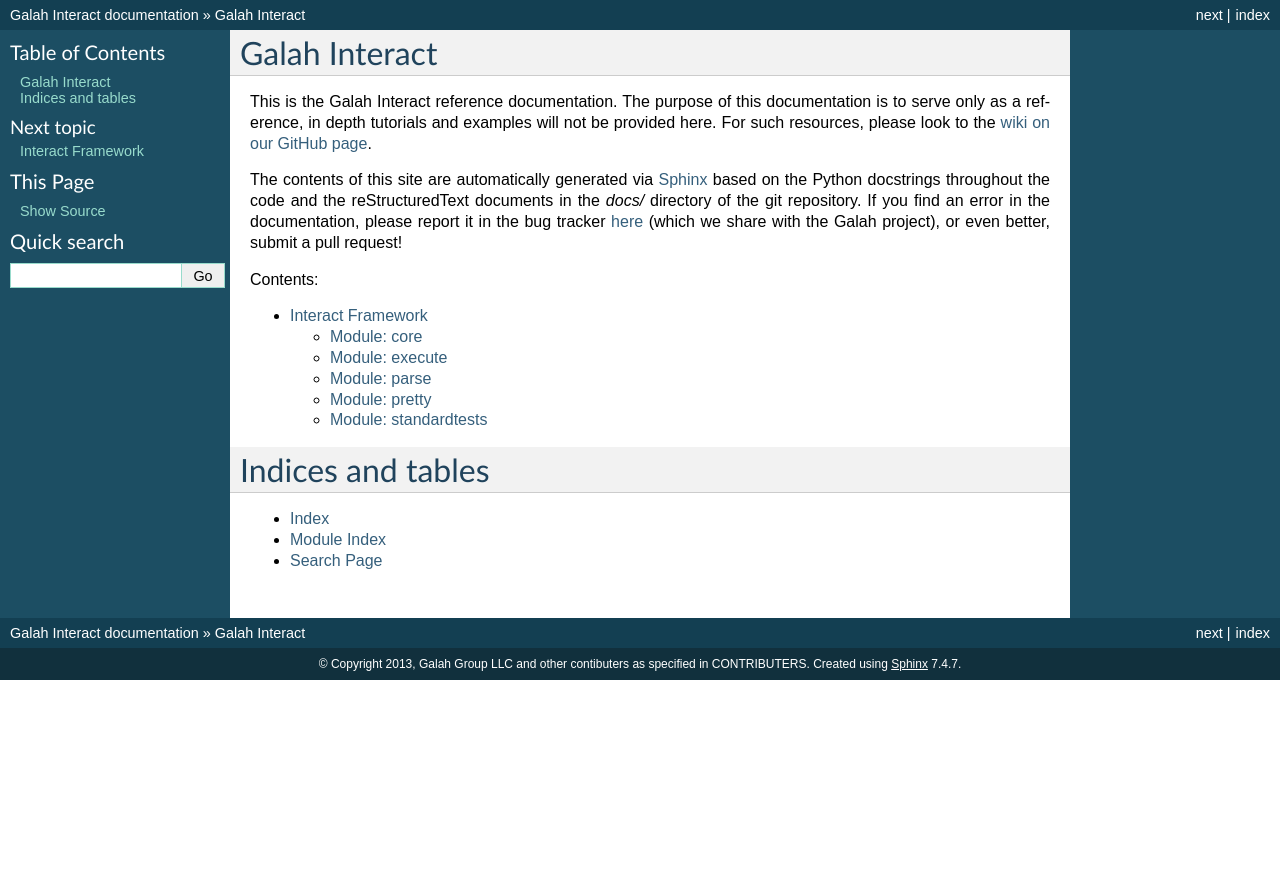
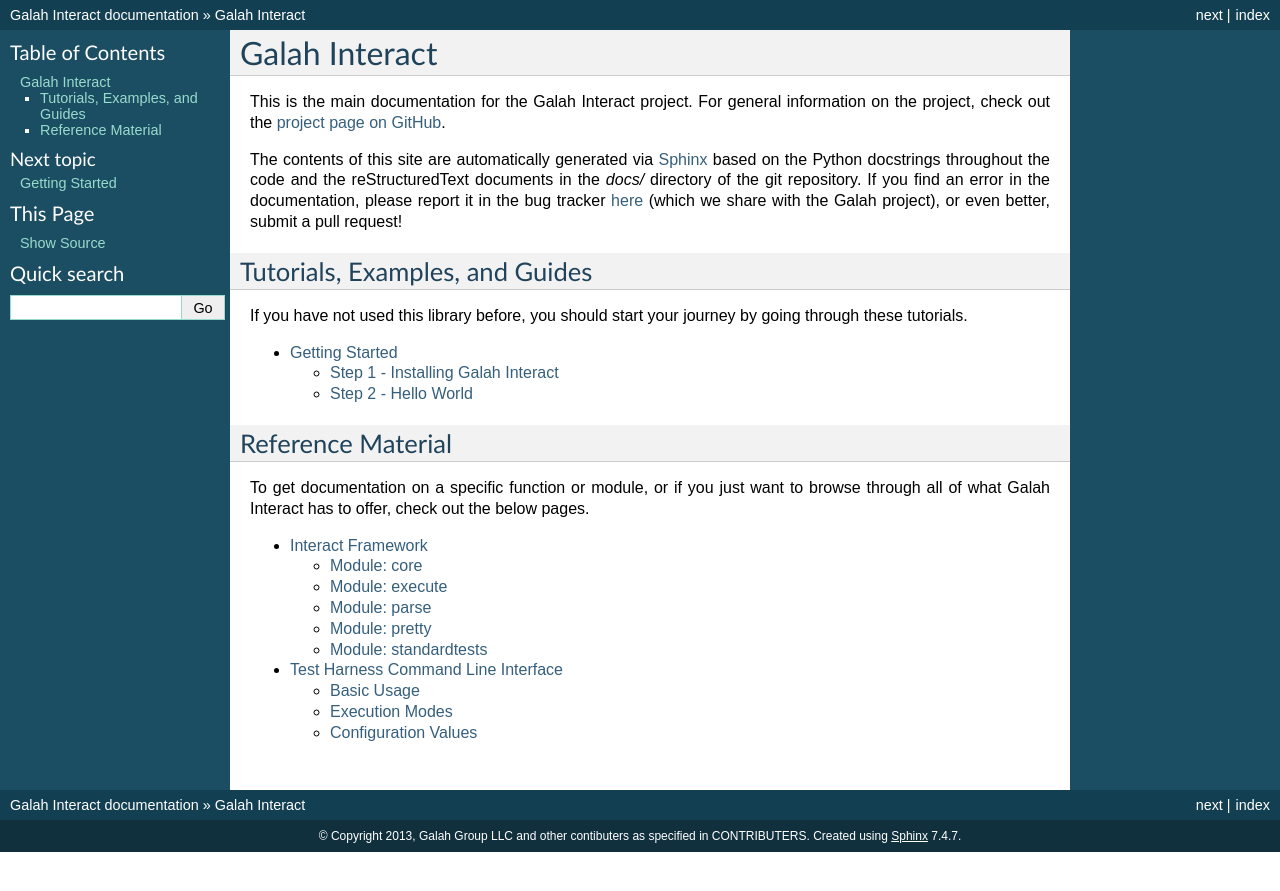
Before and after one commit to ucrcsedept/galah-interact-python, a Sphinx documentation site: the page built from docs/index.rst, in a window 1280 px wide. Shown: the top 891 px of the page. Built offline with Sphinx 7.4.7, drawn with Linux system fonts in a browser that asks for light colours; the version number could not be read and is left out; some of the changed lines change nothing that is shown.

Commit message:
Added several new pages of documentation.
* A getting started tutorial was added.
* Documentation on the command line interface changes.

```diff
--- /dev/null
+++ b/docs/guides/getting_started.rst
@@ -0,0 +1,97 @@
+Getting Started
+==========================================
+
+Step 1 - Installing Galah Interact
+------------------------------------------
+
+Galah Interact is a Python library. As such, the first thing you need to do is
+get it installed and get to the point where you can import the library.
+
+Note that Galah Interact only officially supports Linux at this point as the
+developers don't have access to Macs. If you have a Mac and would like to help
+us test the library, please let us know. Windows users, if you have a great
+desire to use Galah Interact please let us know and we will try to add support.
+
+If you want to avoid affecting the entire system, you can use a
+`virtualenv <http://www.virtualenv.org/en/latest/>`_ with any of the methods,
+though unless you are already familiar with Python virtual environments it may
+be more trouble than its worth.
+
+*To install Galah Interact you can choose from one of the three methods
+below.*
+
+Method 1 - Installing through pip
+*******************************************
+
+Galah Interact may be installed simply using the Python package manager pip (to
+get pip see
+`this page <http://www.pip-installer.org/en/latest/installing.html>`_). This
+method of installation is the recommended method as it will make it a little
+easier to upgrade your installation in the future, but if you do not already
+have pip set up and want to go the easiest route, try Method 2 instead.
+
+After getting pip installed, you should be able to execute
+``pip install galah-interact`` on the command line. After doing so Galah Interact
+will be installed automatically.
+
+Method 2 - Installing from Source
+*******************************************
+
+If you do not wish to install pip, you can install Galah Interact a little more
+directly, just follow the steps below.
+
+ 1. Go and download an archive containing Galah Interact's source either from
+    the
+    `list of tagged releases <https://www.github.com/galah-group/galah-interact-python/tags>`_
+    or from the
+    `main project page <https://www.github.com/galah-group/galah-interact-python>`_
+    (this will grab the latest code in the repo).
+ 2. Unpack the archive somewhere.
+ 3. Find the file ``setup.py`` in the top-level directory and set its executable
+    bit (``chmod +x setup.py``).
+ 4. Execute ``./setup.py install``.
+
+Method 3 - Using Directly
+******************************************
+
+If you don't want to deal with installing the library, you can use it directly
+by unpacking the archive as above, and then just copying the ``interact/``
+directory into the same directory as your test harness.
+
+Step 2 - Hello World
+------------------------------------------
+
+The typical first program for Computer Science students is the "Hello World"
+program. The first Test Harness we create, then, will be a Test Harness that
+grades a "Hello World" assignment. The harness is below, you can go ahead and
+place it in a file with a ``.py`` extension, set the executable bit
+(``chmod +x file.py``) and then run it with ``./file.py --mode test``.
+
+The comments document each line thoroughly and make up the contents of this
+tutorial, so please read through them carefully. I assume minimal Python
+knowledge, so I try to describe any advanced Python features enough that you
+can search for more information on them online.
+
+.. literalinclude:: examples/simple_output.py
+
+You can download the code above :download:`here <examples/simple_output.py>`.
+
+When you execute a test harness file directly during testing/development, you
+should always execute it with the command line arguments
+``--mode test``. If you do not do this, when you run the test harness it will
+appear to freeze up. It is actually waiting for JSON from standard input. This
+is how the test servers in Galah communicate with test harnesses. If you
+encounter this, just use ``Ctrl+C`` to kill the program and start it again
+properly.
+
+.. seealso::
+
+	For more information on command line arguments, check out
+	:doc:`../interact/cli`.
+
+Advanced users can also use the
+`Sheep Simulator <https://github.com/galah-group/galah-sheep-simulator>`_ to run
+the test harnesses as if the harness was actually within a Galah test server
+(which are called sheep). This should be unnecessary in most cases however, and
+the simulator was created before Galah Interact had the capability to be run in
+this testing mode.
--- a/docs/index.rst
+++ b/docs/index.rst
@@ -6,10 +6,9 @@
 Galah Interact
 ==========================================
 
-This is the Galah Interact reference documentation. The purpose of this
-documentation is to serve only as a reference, in depth tutorials and
-examples will not be provided here. For such resources, please look to the
-`wiki on our GitHub page <https://www.github.com/galah-group/galah-interact-python/wiki>`_.
+This is the main documentation for the Galah Interact project. For general
+information on the project, check out the
+`project page on GitHub <https://www.github.com/galah-group/galah-interact-python>`_.
 
 The contents of this site are automatically generated via
 `Sphinx <http://sphinx-doc.org/>`_ based on the Python docstrings throughout
@@ -18,16 +17,26 @@
 in the bug tracker `here <https://www.github.com/galah-group/galah/issues>`_
 (which we share with the Galah project), or even better, submit a pull request!
 
-Contents:
+Tutorials, Examples, and Guides
+------------------------------------------
+
+If you have not used this library before, you should start your journey by going
+through these tutorials.
+
+.. toctree::
+	:maxdepth: 2
+
+	guides/getting_started
+
+Reference Material
+------------------------------------------
+
+To get documentation on a specific function or module, or if you just want to
+browse through all of what Galah Interact has to offer, check out the below
+pages.
 
 .. toctree::
    :maxdepth: 2
 
    interact/interact
-
-Indices and tables
-==================
-
-* :ref:`genindex`
-* :ref:`modindex`
-* :ref:`search`
+   interact/cli
--- /dev/null
+++ b/docs/interact/cli.rst
@@ -0,0 +1,158 @@
+Test Harness Command Line Interface
+===========================================
+
+When you run your test harness from the command line, certain command
+line arguments have significance, and are parsed when
+:func:`interact.core.Harness.start` is called.
+
+You can find a brief description of the command line arguments available
+by running your harness with the ``--help`` option (ex:
+``./my_harness.py --help``). This document attempts to be a more thorough
+description of behavior.
+
+Basic Usage
+------------------------------------------
+
+When you run your harness (that you created using the Galah Interact library)
+you use the following flags to control the behavior of the harness.
+
+``-m``, ``--mode`` *MODE*
+    Use this flag to set the execution mode of the harness. The default mode
+    is ``galah``. See :ref:`execution-mode` for more information.
+
+``-s``, ``--set-value`` *KEY* *VALUE*
+    Use this flag (multiple times if desired) to set "configuration" values
+    when in ``test`` mode.  See :ref:`configuration-values` for more
+    information.
+
+Examples
+******************************************
+
+If we want to start a harness in ``test`` mode and let the harness guess all of
+the values...
+
+.. code-block:: bash
+
+    ./my_harness.py --mode test
+
+If we want to start a harness in ``test`` mode and set the testables directory
+(where the student's code is) to another directory...
+
+.. code-block:: bash
+
+    ./my_harness.py --mode test --set-value testables_directory ./student1/
+
+If we want to start a harness in ``test`` mode and set the testables directory
+along with providing a fake submission object...
+
+.. code-block:: bash
+
+    ./my_harness.py --mode test --set-value testables_directory ./student1/ --set-value raw_submission "{'id': 'junk', 'user': 'john'}"
+
+.. _execution-mode:
+
+Execution Modes
+------------------------------------------
+
+The mode of execution (set with the ``--mode`` option) determines how the
+test harness will gather the information it needs to run, and how it
+outputs the results once they are available.
+
+``galah`` mode
+******************************************
+
+In ``galah`` mode, when the test harness starts it will try to read in JSON
+from standard input, and when it finishes the output will be sent to
+standard output as JSON. This is not a very human-friendly process and
+generally you don't want to set it to this mode during development of
+a test harness.
+
+**If you harness seems like it's not responding when you start it, it's probably
+running in this mode and is waiting for an entire JSON object to be placed into
+stdin.**
+
+This mode exists for when the test harness is being run within Galah.
+
+``test`` mode
+******************************************
+
+In ``test`` mode, the test harness will try to guess any values it needs
+(and you can specify values explictly using ``--set-value``) and then print
+out the results in a human-friendly way. You should always use this mode
+during the development of your test harness.
+
+.. _configuration-values:
+
+Configuration Values
+------------------------------------------
+
+Test harnesses need certain information in order to function
+properly. In galah mode, you must specify them all with JSON, but in
+test mode the harness will attempt to guess some values, and you can
+override any of the guesses by using the ``--set-value`` command line
+argument. If you use ``--set-value`` with any argument that expects a
+list or dictionary, the value you set will be assumed to be JSON and
+will be deserialized.
+
+These values are available in
+:class:`interact.core.Harness.sheep_data <interact.core.Harness>` from within
+the test harness.
+
+.. note::
+
+    The below keys are case-sensitive.
+
+**KEY** (*DEFAULT VALUE*):
+    DESCRIPTION
+
+**testables_directory** (*current directory*):
+    The directory that contains the student's code.
+
+**harness_directory** (*directory of the running test harness*):
+    The directory that contains the test harness itself.
+
+**raw_submission** (*None*):
+    A submission object with meta data on the student's submission. In
+    Galah, this is a dictionary with at least the following fields:
+
+    .. code-block:: python
+
+        {
+            "id": "ID of submission in database",
+            "assignment": "ID of assignment in database",
+            "user": "username of student",
+            "timestamp": "submission time in ISO format"
+        }
+
+    If specified with --set-value, the string supplied will be assumed
+    to be a valid JSON object and will be deserialized.
+
+**raw_assignment** (*None*):
+    An assignment object with meta data on the assignment this harness
+    is attached to. In Galah, this is a dictionary with at least the
+    following fields:
+
+    .. code-block:: python
+
+        {
+            "name": "The name of the assignment",
+            "due": "due date in ISO format",
+            "due_cutoff": "cutoff date in ISO format",
+            "hide_until": "hide until field in ISO format"
+        }
+
+**raw_harness** (*None*):
+    A harness object with meta data about the test harness. In Galah,
+    this is a dictionary with at least the following fields:
+
+    .. code-block:: python
+
+        {
+            "config": "dictionary supplied when harness was uploaded",
+            "id": "ID of harness in database"
+        }
+
+**actions** (*instance of* :class:`interact.core.UniverseSet`):
+    A list of actions that the test harness should perform. This is not yet
+    fully supported within Galah. As such there's not full support for it in
+    Galah Interact yet.
```
